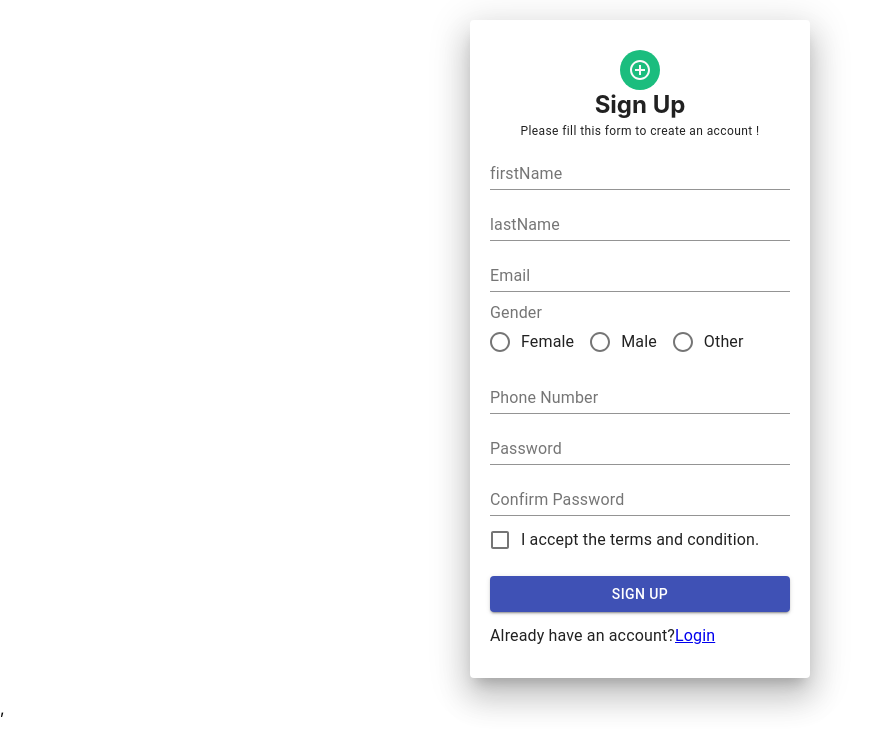
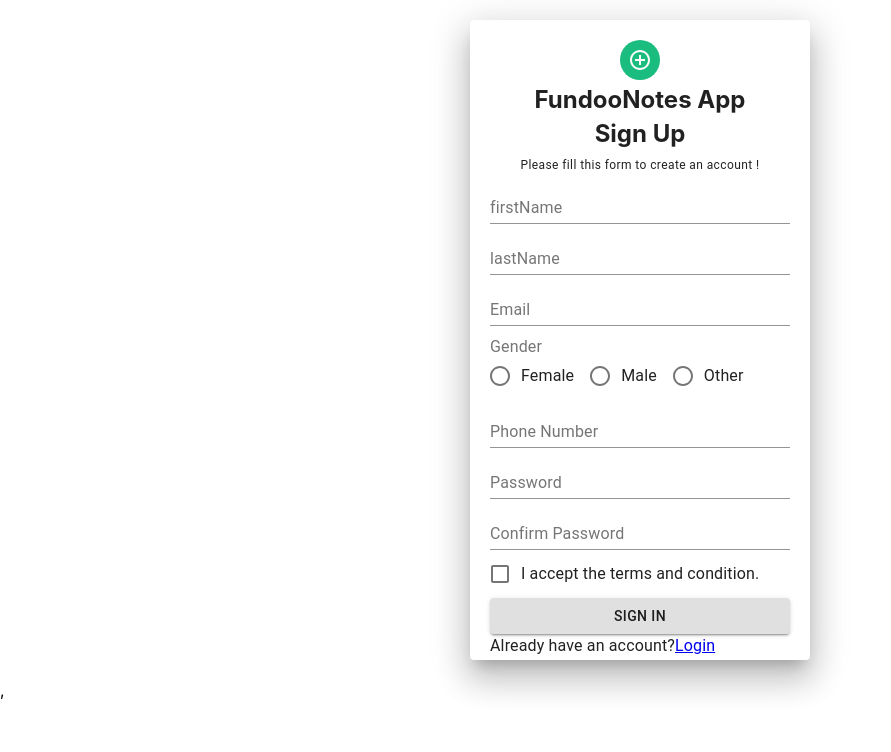
Before and after one commit to Rekha-15/fundooNotes_frontEnd_, a React (Create React App) app in the folder my-app/: page /SignUp in a window 1280 px wide. Shown: the top 752 px of the page, without its empty margins (0-891 px from the left). Built offline with nearby package versions, Linux system fonts and the light colour scheme.

Commit message:
feat : added className to add scss style for sign up page

```diff
--- a/my-app/src/Login/login.scss
+++ b/my-app/src/Login/login.scss
@@ -7,8 +7,8 @@
 
 .buttonMargin {
     color: white !important;
-    border : solid 1px black !important ;
-    background-color: blue !important;
+    border : solid 1px black !important  ;
+    background-color: blue !important  ;
 }
 
 .header {
--- a/my-app/src/Register/SignUp.jsx
+++ b/my-app/src/Register/SignUp.jsx
@@ -12,11 +12,12 @@ import {Link} from 'react-router-dom'
 import { Formik, Field, Form, ErrorMessage} from 'formik';
 import { FormHelperText } from '@material-ui/core';
 import * as Yup from 'yup'
+import './SignUp.scss'
 const SignUp = () => {
-    const paperStyle = { padding: '30px 20px', width: 300, margin: "20px auto" }
-    const headerStyle = { margin: 0 }
-    const avatarStyle = { backgroundColor: '#1bbd7e' }
-    const btstyle = { margin: "12px 0" };
+    //const paperStyle = { padding: '30px 20px', width: 300, margin: "20px auto" }
+   // const headerStyle = { margin: 0 }
+   // const avatarStyle = { backgroundColor: '#1bbd7e' }
+   // const btstyle = { margin: "12px 0" };
     const marginTop = { marginTop: 10 }
     const initialValues={
         firstName:'',
@@ -47,12 +48,13 @@ const SignUp = () => {
         };
     return (
         <Grid>
-            <Paper elevation={20} style={paperStyle}>
+            <Paper elevation={20} className="paperStyle">
                 <Grid align='center'>
-                    <Avatar style={avatarStyle}>
+                    <Avatar className="avatarStyle">
                         <AddCircleOutLineOutlinedIcon />
                     </Avatar>
-                    <h2 style={headerStyle}>Sign Up</h2>
+                    <h2 className="header" >FundooNotes App</h2>
+                    <h2 className="header">Sign Up</h2>
                     <Typography variant='caption' gutterBottom>Please fill this form to create an account !</Typography>
                 </Grid>
                 <Formik initialValues={initialValues} validationSchema={validationSchema} onSubmit={onSubmit}>
@@ -84,9 +86,9 @@ const SignUp = () => {
                             label="I accept the terms and condition."
                         />
                         <FormHelperText><ErrorMessage name="termsAndCondition"/></FormHelperText>
-                        <Button type='submit' variant='contained' color='primary' style={btstyle} fullWidth>Sign Up</Button>
-                        {/* <Button type="submit" color="primary" variant="contained"  disabled={props.isSubmitting}
-                         style={btstyle} fullWidth> {props.isSubmitting?"Loading":"Sign in"}</Button> */}
+                        {/* <Button type='submit' variant='contained' color='primary' style={btstyle} fullWidth>Sign Up</Button> */}
+                        <Button type="submit" variant="contained"  disabled={props.isSubmitting}
+                         className="btstyle" fullWidth> {props.isSubmitting?"Loading":"Sign in"}</Button>
                          <Typography>Already have an account?
                             <Link to = '/login'>
                             Login
```
